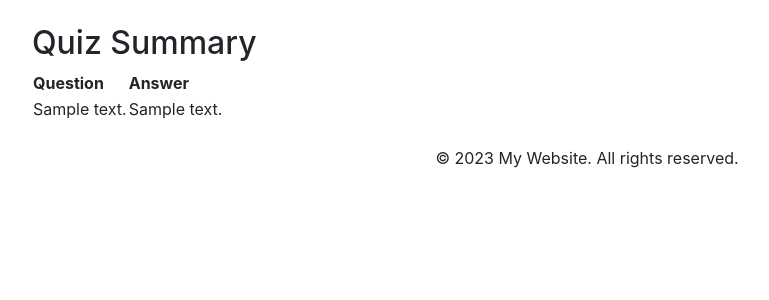
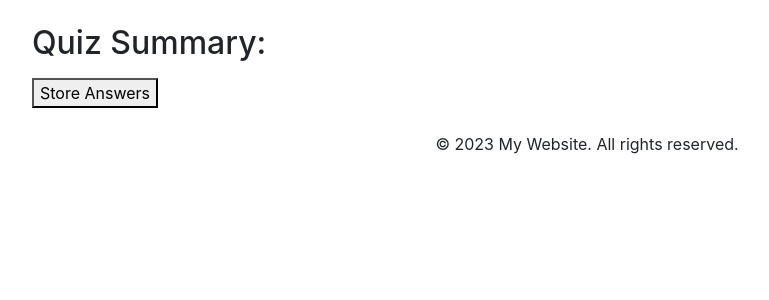
Before and after one commit to arvydasg/lifeapi, a Django app: page /quiz/quiz/summary/ in a window 1280 px wide. Shown: the part 56-356 px from the top of the page, without its empty margins (53-822 px from the left). Run offline with Django 4.2, Linux system fonts and the light colour scheme; tables that the repository leaves empty hold one stand-in row (values such as "Sample post"); some libraries are stand-ins or nearby versions.

Commit message:
Solution to store answers to session and then to db
* Storing the values to the session.
* Then displaying them from the session
* then storing them to the db from the session.
* Clearing the session. So it’s clean.

Possible, works, but seems like a lot of hassle. Maybe just provide an opportunity for users to edit daily entries.

```diff
--- a/lifeapi_apps/quiz_app/templates/quiz_app_summary.html
+++ b/lifeapi_apps/quiz_app/templates/quiz_app_summary.html
@@ -1,21 +1,14 @@
 {% extends 'base.html' %}
 
 {% block content %}
-    <h2>Quiz Summary</h2>
-    <table>
-        <thead>
-            <tr>
-                <th>Question</th>
-                <th>Answer</th>
-            </tr>
-        </thead>
-        <tbody>
-            {% for answer in answers %}
-            <tr>
-                <td>{{ answer.question.description }}</td>
-                <td>{{ answer.answer }}</td>
-            </tr>
-            {% endfor %}
-        </tbody>
-    </table>
+    <h2>Quiz Summary:</h2>
+    <ul>
+        {% for question, answer in answers.items %}
+            <li>{{ question }}: {{ answer }}</li>
+        {% endfor %}
+    </ul>
+    <form method="POST">
+        {% csrf_token %}
+        <button type="submit" name="store_answers">Store Answers</button>
+    </form>
 {% endblock %}
--- a/lifeapi_apps/quiz_app/views.py
+++ b/lifeapi_apps/quiz_app/views.py
@@ -5,6 +5,7 @@ from django.utils import timezone
 from datetime import date
 from django.contrib import messages
 from .forms import QuestionForm
+from django.db import transaction
 
 
 def quiz_app_home(request):
@@ -66,9 +67,8 @@ def quiz_question(request, question_id):
         question_id = int(request.POST.get('question_id'))
         answer_text = request.POST.get('answer')
 
-        # Save the answer to the database
-        answer = Answer(question_id=question_id, answer=answer_text)
-        answer.save()
+        # Save the answer to the session
+        request.session['answer_' + str(question_id)] = answer_text
 
         # Redirect to the next question or finish the quiz if all questions are answered
         next_question_id = question_id + 1
@@ -86,7 +86,30 @@ def quiz_question(request, question_id):
 
 
 def quiz_summary(request):
-    '''View to display all entries of answers table'''
-    answers = Answer.objects.all()
+    '''View to display all entries of answers stored in the session'''
+    answers = {}
+    for question_id, question in Question.objects.all().values_list('id', 'description'):
+        answer_key = 'answer_' + str(question_id)
+        if answer_key in request.session:
+            answer_text = request.session[answer_key]
+            answers[question] = answer_text
+
+    print(answers)
+    # {'Workout': 'YES', 'Meditated': 'YES', 'Cold shower': 'YES', 'Sleep quality': '2', 'Mood in the morning': '2', 'Streched': 'YES', 'Rained today': 'YES', 'Work from home': 'YES', 'Master': 'YES', 'Sx': 'YES', 'Was pikc': 'YES', 'Mintys': 'ffff'}
+
     context = {'answers': answers}
+
+    if request.method == 'POST':
+        if 'store_answers' in request.POST:
+            # Store answers in the database
+            with transaction.atomic():
+                for question_text, answer_text in answers.items():
+                    question = Question.objects.get(description=question_text)
+                    answer = Answer(question=question, answer=answer_text)
+                    answer.save()
+
+            # Clear session data
+            request.session.clear()
+            return redirect('data_table')
+
     return render(request, 'quiz_app_summary.html', context)
```
